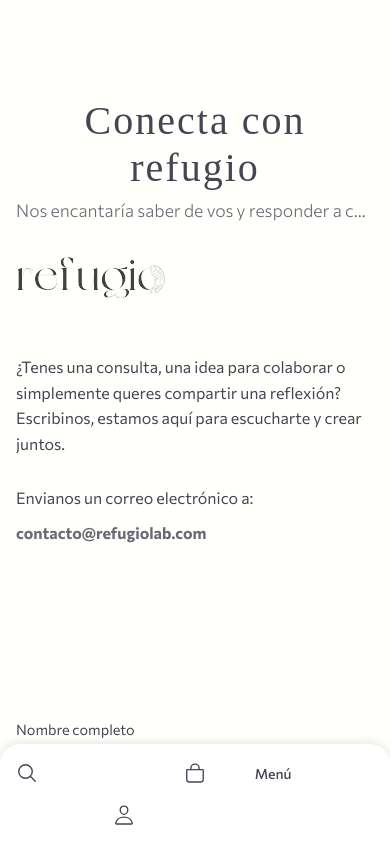
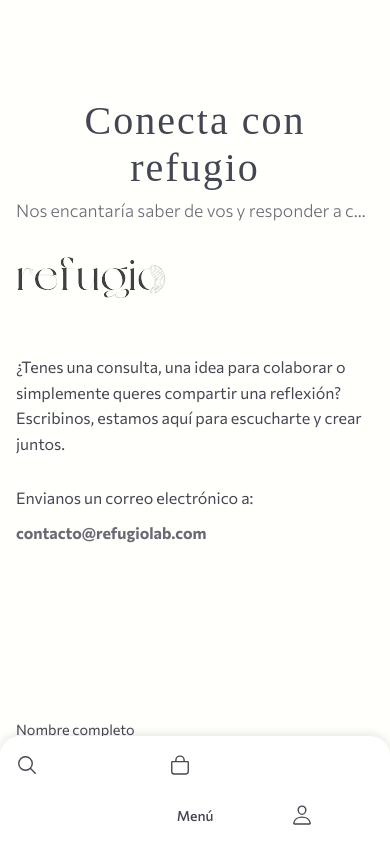
Before and after one commit to refugiolab/refugiolab.com, a React (Vite) app: page /contacto in a window 390 px wide. Shown: the top 842 px of the page. Built offline with nearby package versions, Linux system fonts and the light colour scheme; a web font is replaced by a local one.

Commit message:
Modificaciones en header movil

```diff
--- a/src/components/Header.css
+++ b/src/components/Header.css
@@ -327,23 +327,33 @@
 
     .mobile-nav-list {
         display: grid;
-        grid-template-columns: 1fr 1fr 1fr;
+        grid-template-columns: repeat(4, 1fr); /* 4 columnas para una distribución equitativa */
         padding: 0 1rem; /* Ajuste del padding para mayor separación */
         margin: 0;
         list-style: none;
         align-items: center;
+        gap: 0.5rem; /* Pequeño espacio entre los íconos */
     }
 
     .mobile-nav-list li {
         text-align: center;
+        display: flex; /* Para centrar el contenido dentro de cada li */
+        justify-content: center; /* Para centrar el contenido dentro de cada li */
+        align-items: center; /* Para centrar el contenido dentro de cada li */
     }
 
-    .mobile-nav-list li:first-child {
-        justify-self: start;
+    /* Ajustes para el centrado de los grupos */
+    .mobile-nav-list li:first-child { /* Lupa */
+        justify-content: flex-start;
     }
-
-    .mobile-nav-list li:last-child {
-        justify-self: end;
+    .mobile-nav-list li:nth-child(2) { /* Bolsa */
+        justify-content: flex-end;
+    }
+    .mobile-nav-list li:nth-child(3) { /* Menú */
+        grid-column: 2 / 4; /* El menú abarca 2 columnas centrales */
+    }
+    .mobile-nav-list li:nth-child(4) { /* Login */
+        justify-content: flex-start;
     }
 
     .mobile-nav-link {
@@ -406,19 +416,7 @@
 
     .cart-item-count {
         top: -2px;
-        right: 18px;
-    }
-
-    .mobile-nav-list li:nth-child(2) {
-        grid-column: 2 / 3;
-        justify-self: center;
-    }
-    .mobile-nav-list li:nth-child(3) {
-        grid-column: 3 / 4;
-    }
-
-    .mobile-nav-link.cart-link {
-        grid-column: 4 / 5;
+        right: -8px; /* Ajuste para que el contador quede pegado al ícono */
     }
 
     /* Ocultar el ícono del menú, solo dejar el texto */
--- a/src/components/Header.jsx
+++ b/src/components/Header.jsx
@@ -82,7 +82,7 @@
             ],
         },
         { name: 'Sobre Refugio', path: '/sobre-refugio', image: sobreRefugioMenuImage, hasSubSections: false },
-        { name: 'Cartas al Mar', path: '/cartas-al-mar', image: cartasMarMenuImage, hasSubSections: false },
+        { name: 'Cartas al Mar', image: cartasMarMenuImage, hasSubSections: false },
         { name: 'Universo Refugio', path: '/universo-sensorial', image: universoRefugioMenuImage, hasSubSections: false },
         { name: 'Programa de Bienestar', path: '/programa-de-bienestar', image: programaBienestarMenuImage, hasSubSections: false },
         { name: 'Contacto', path: '/contacto', image: contactoMenuImage, hasSubSections: false },
```
